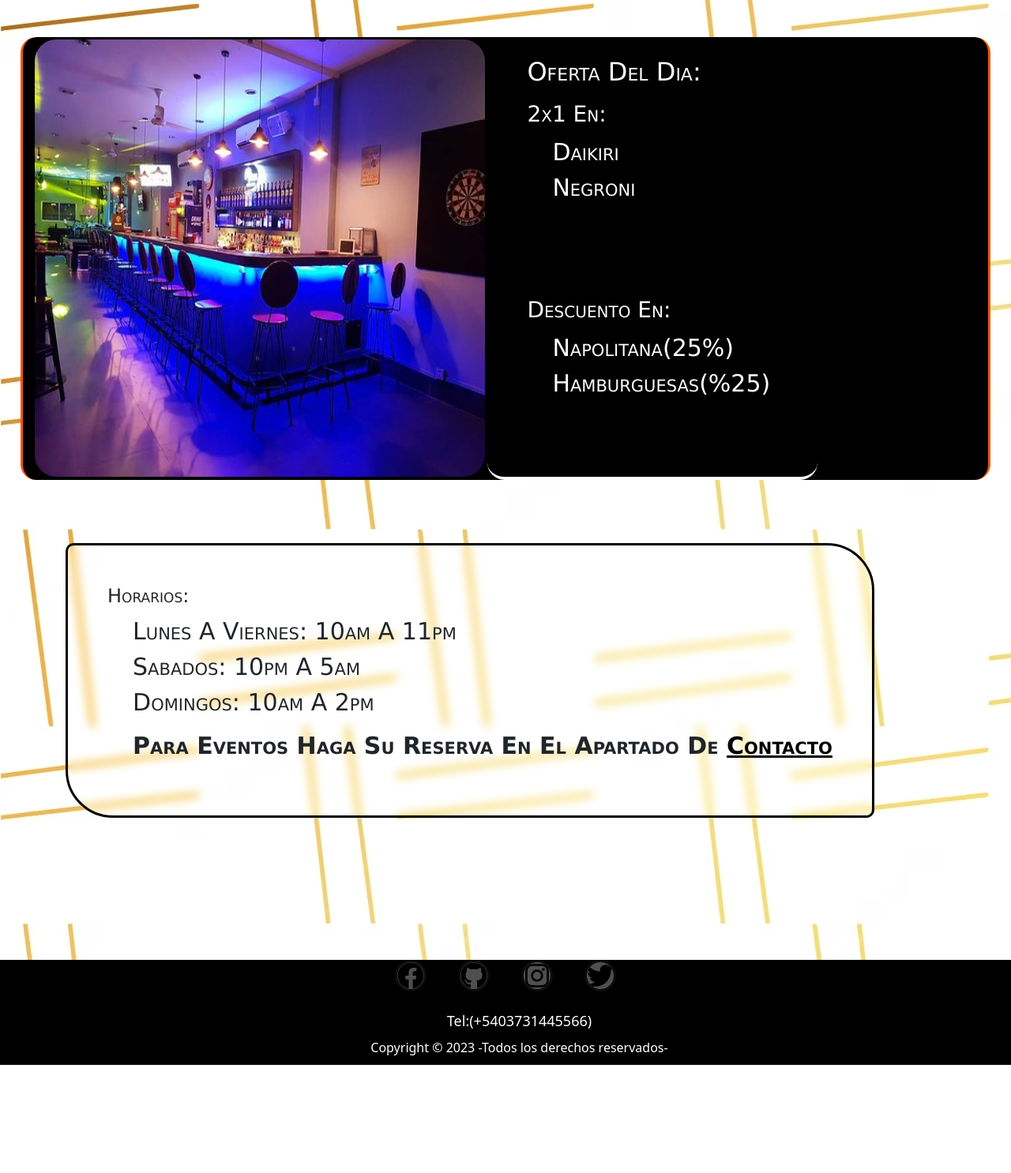
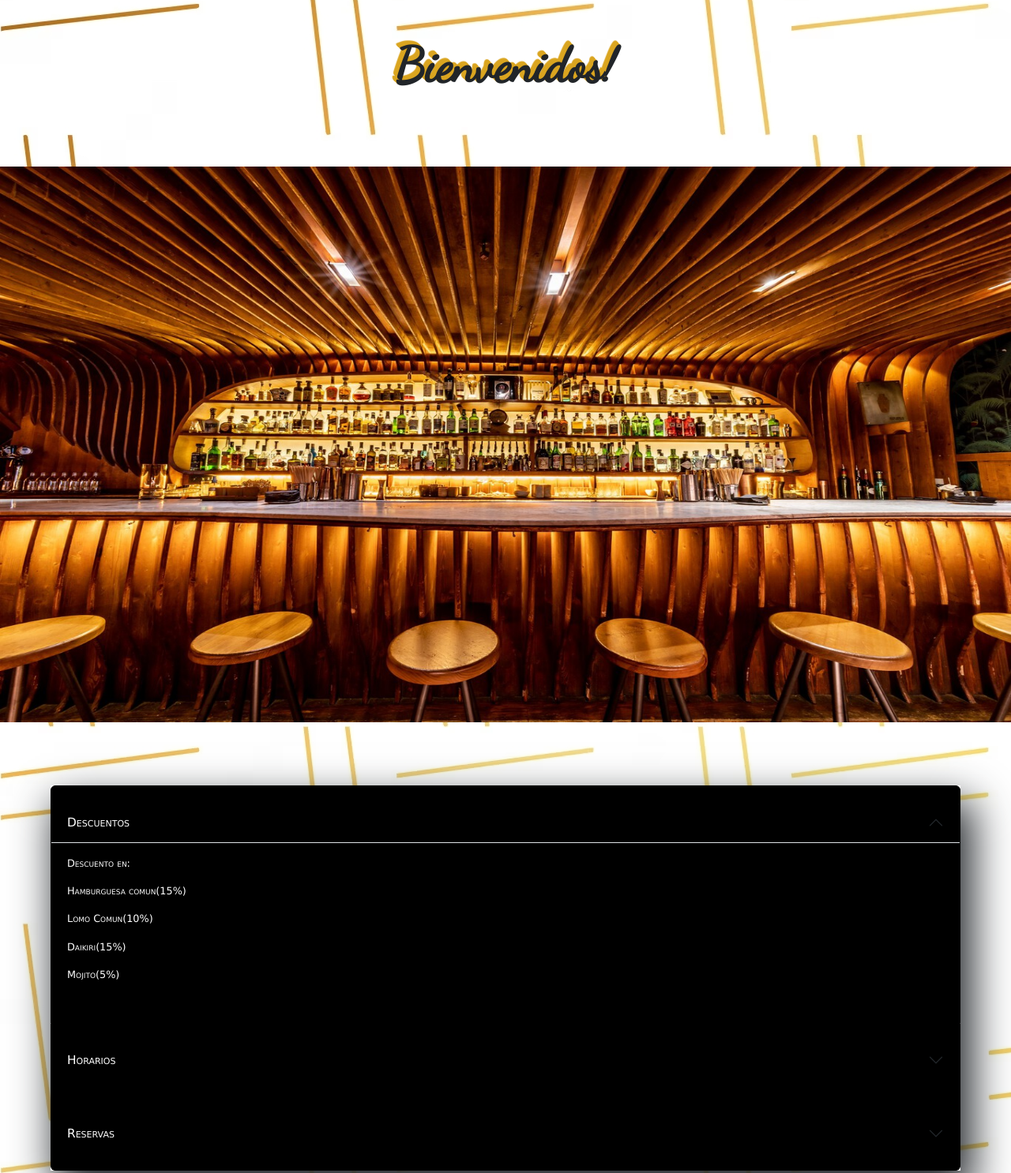
Before and after one commit to DarienMS/Coder-Web, a plain HTML site: page index.html in a window 1280 px wide. Shown: the part 79-1565 px from the top of the page at 79% size. Before the commit the page ends 1428 px from the top, so only its background shows below. Drawn offline with nearby package versions, Linux system fonts and the light colour scheme.

Commit message:
Entrega-final-sevchenko

```diff
--- a/SCSS/base/_mediaq.scss
+++ b/SCSS/base/_mediaq.scss
@@ -6,32 +6,9 @@
  }}
 
 
- @media (max-width: 1300px) {.ofertas{
-    font-size: 30px;
-    margin: 0px;
-
- }
- .texto{
-    font-size: 30px;
- }}
-
- @media (max-width: 520px) {.img-portada {
-    width: 99% ;
-    min-width: 250px;
-    height: 50vh;
 
 
 
- }
- .ofertas{
-    padding: 0 0 20px 0;
- }
- .texto-body .texto{
-    width: 300px;
-    margin: 0px;
-}
-
-}
 
 @media (max-width: 700px) {
     header nav ul{
--- a/SCSS/style.scss
+++ b/SCSS/style.scss
@@ -1,7 +1,7 @@
 //VARIBALES//
 $header-h1: clamp(28px, 3vw, 3vw) 'Courier New', Courier, monospace;
-$galery-title-clamp:  clamp(8px, 1.2vw, 1.4vw);
-$galery-text-clamp:  clamp(6px, 1.0vw, 1.2vw);
+$galery-title-clamp:  clamp(12px, 1.2vw, 1.2vw);
+$galery-text-clamp:  clamp(10px, 1.0vw, 1.0vw);
 
 
 //IMPORTS//
--- a/SCSS/views/_galeria.scss
+++ b/SCSS/views/_galeria.scss
@@ -67,7 +67,7 @@
   .card_title {
     color: #131313;
     font-family: 'Lucida Sans', 'Lucida Sans Regular', 'Lucida Grande', 'Lucida Sans Unicode', Geneva, Verdana, sans-serif;
-    line-height: 1.2vw;
+    line-height: 1.0vw;
     font-size: $galery-title-clamp;
     color: white;
     font-variant: small-caps;
--- a/SCSS/views/_index.scss
+++ b/SCSS/views/_index.scss
@@ -1,93 +1,127 @@
-.img-portada{
-    height: 70vh;
-    width: 45vw;
-    min-width: 500px;
-    display: inline-block;
-    border: solid black;
-    border-radius: 30px;
-    margin-left: 1vw;
+
+.h2-banner{
+    text-align: center;
+    margin-bottom: 90px;
+    font-family: 'Dancing Script', cursive;
+    font-weight: 600;
+    font-size: clamp(35px, 4.8vw, 5.0vw) ;
+    text-shadow: -5px -5px 1px goldenrod, -4px -4px goldenrod, -3px -3px goldenrod, -1px -1px goldenrod;
 }
+
+
+.accordion-button:not(.collapsed) {
+    color: white;
+    background-color: black;
+    box-shadow: inset 0 calc(-1 * var(--bs-accordion-border-width)) 0 var(--bs-accordion-border-color);
+}
+.accordion{
+
+    --bs-accordion-btn-focus-box-shadow: 0 0 0 0.25rem rgba(239, 239, 245, 0.25);
+}
+
+
+.accordion-button:not(.collapsed)::after{
+
+    background-image: var(--bs-accordion-btn-icon);
+}
+.div-banner{
+   img{
+    width: 100%;
+    height: 55vw;
+
+   }
 
 
 
 
 
-.ofertas{
-    margin-left: 10vw;
-    border-radius: 22px;
-    padding:25px 60px 80px 50px;
-    font-size: 40px;
+
+}
+.section-accordion{
+    margin: 10vh 5vw 0 5vw;
+    box-shadow: 10px 25px 50px 5px;
+
+}
+.accordion-item{
+    background-color: black;
+    border-color: black;
     font-family: 'Lucida Sans', 'Lucida Sans Regular', 'Lucida Grande', 'Lucida Sans Unicode', Geneva, Verdana, sans-serif;
+    font-weight: 300;
     font-variant: small-caps;
-    text-transform: capitalize;
     color: white;
-    border-bottom: solid 4px white;
+    font-size: $galery-text-clamp ;
+    padding: 20px 0 20px 0;
 
-
-    div{
-        padding-top: 10px;
+}
+.accordion-button{
+    background-color: black;
+    font-family: 'Lucida Sans', 'Lucida Sans Regular', 'Lucida Grande', 'Lucida Sans Unicode', Geneva, Verdana, sans-serif;
+    font-weight: 300;
+    font-variant: small-caps;
+    color: white;
+    font-size: $galery-title-clamp;
+}
+.accordion-body{
+    font-size: $galery-text-clamp;
+    a{
+        color: white;
+        transition: 0.5s;
+        text-decoration: underline;
+    }
+    a:hover{
+        color: goldenrod;
+        transition: 0.5s;
     }
 
 }
-
-.descuento{
-    padding-top: 100px;
-}
-.body-index{
+.index-nosotros{
     display: flex;
-    flex-wrap: wrap;
-    margin-top: 50px;
-    align-items: flex-start;
-    background-color: rgb(0, 0, 0);
-    margin: 0 2vw 0 2vw;
-    border-radius: 20px;
-    border-right: rgb(243, 83, 9) solid;
-    border-left: rgb(243, 83, 9) solid ;
-
-}
-.texto{
-    margin-top: 30px;
-    margin-bottom: 30px;
-    border: solid black;
-    border-radius: 10px;
-    backdrop-filter: blur(6px) saturate(132%);
-    -webkit-backdrop-filter: blur(6px) saturate(132%);
-    background-color: rgba(228, 16, 36, 0);
-    padding: 50px;
-    font-size: 35px;
-    margin-right: 90px;
-    border-bottom-left-radius: 60px;
-    border-top-right-radius: 60px;
-    font-family: 'Lucida Sans', 'Lucida Sans Regular', 'Lucida Grande', 'Lucida Sans Unicode', Geneva, Verdana, sans-serif;
-    font-variant: small-caps;
-    text-transform: capitalize;
-
-    h4{
-        margin-bottom: 8px;
-
-
-       }
-
-}
-.reserva{
-    margin-top: 10px;
-
-    a{
-        text-decoration: underline;
-        transition: 0.8s;
-    }
-    a:hover{
-        color: goldenrod;
-        transition: 0.8s;
-
-    }
-}
+    flex-direction: column;
+    justify-content: center;
+    align-items: center;
+    margin-top: 15vh;
+    border-top: 12px double black;
 
 
 
+    img{
+        width: 50%;
+        height: 35vw;
+        border: rgb(0, 0, 0) solid 10px;
+        border-radius: 10px;
+        box-shadow: 10px 25px 50px 5px;
 
-.texto-body{
-    display: flex;
-    justify-content: center;
-    margin-top: 50px;
+    }
+    h2{
+        color: rgb(0, 0, 0);
+        display: inline-block;
+        font-size: clamp(20px, 3.0vw, 3.2vw);
+        justify-content: center;
+        margin-bottom: 20vh;
+        margin-top: 15vh;
+        font-variant: small-caps;
+        font-family: 'Lucida Sans', 'Lucida Sans Regular', 'Lucida Grande', 'Lucida Sans Unicode', Geneva, Verdana, sans-serif;
+        border-bottom: 6px solid black;
+
+
+
+    }
+    p{
+        font-variant: small-caps;
+        font-family: 'Lucida Sans', 'Lucida Sans Regular', 'Lucida Grande', 'Lucida Sans Unicode', Geneva, Verdana, sans-serif;
+        background-color: black;
+        color: white;
+        font-size: clamp(20px, 1.5vw, 2.8vw);
+        text-align: center;
+        margin: 70px 7vw 0 7vw;
+        letter-spacing: 0.2vw;
+        border-radius: 30px;
+        border: 5px solid black;
+        border-top-color: rgb(243, 83, 9);
+        border-bottom-color: rgb(243, 83, 9);
+
+
+
+    }
+
 }
--- a/index.html
+++ b/index.html
@@ -53,48 +53,70 @@
         </header>
         <!-- Main -->
         <main class="main-index">
-        <section class="body-index">
-            <article class="portada">
-                <img data-aos="fade-right" src="./assets/image/Inicio/bar.jpg" class="img-portada" alt="imagen-portada">
-            </article>
-            <article data-aos="fade-left" class="ofertas">
-                    <h2>Oferta del dia:</h2>
-                    <div>
-                        <h3>2x1 en:</h3>
-                        <ul>
-                            <li>Daikiri</li>
-                            <li>Negroni</li>
-                    </ul>
-                    <!-- Descuentos -->
-                    <h3 class="descuento">Descuento en:</h3>
-                    <ul>
-                        <li>Napolitana(25%)</li>
-                        <li>Hamburguesas(%25)</li>
-                </ul>
+          <h2 class="h2-banner" data-aos="zoom-in">Bienvenidos!</h2>
+          <div class="div-banner">
+            <img src="./assets/image/Inicio/banner.jpg" alt="">
       </div>
-            </article>
+      <section class="section-accordion" data-aos="zoom-in">
+        <div class="accordion" id="accordionPanelsStayOpenExample">
+          <div class="accordion-item">
+            <h2 class="accordion-header" id="panelsStayOpen-headingOne">
+              <button class="accordion-button" type="button" data-bs-toggle="collapse" data-bs-target="#panelsStayOpen-collapseOne" aria-expanded="true" aria-controls="panelsStayOpen-collapseOne">
+                Descuentos
+              </button>
+            </h2>
+            <div id="panelsStayOpen-collapseOne" class="accordion-collapse collapse show" aria-labelledby="panelsStayOpen-headingOne">
+              <div class="accordion-body">
+                <p>Descuento en:</p>
+                <p>Hamburguesa comun(15%)</p>
+                <p>Lomo Comun(10%)</p>
+                <p>Daikiri(15%)</p>
+                <p>Mojito(5%)</p>
+              </div>
+            </div>
+          </div>
+          <div class="accordion-item">
+            <h2 class="accordion-header" id="panelsStayOpen-headingTwo">
+              <button class="accordion-button collapsed" type="button" data-bs-toggle="collapse" data-bs-target="#panelsStayOpen-collapseTwo" aria-expanded="false" aria-controls="panelsStayOpen-collapseTwo">
+               Horarios
+              </button>
+            </h2>
+            <div id="panelsStayOpen-collapseTwo" class="accordion-collapse collapse" aria-labelledby="panelsStayOpen-headingTwo">
+              <div class="accordion-body">
+                <p>Lunes A Viernes: 10am A 11pm</p>
+                <p>Sabados: 10pm A 5am</p>
+                <p>Domingos: 10am A 2pm</p>
+              </div>
+            </div>
+          </div>
+          <div class="accordion-item">
+            <h2 class="accordion-header" id="panelsStayOpen-headingThree">
+              <button class="accordion-button collapsed" type="button" data-bs-toggle="collapse" data-bs-target="#panelsStayOpen-collapseThree" aria-expanded="false" aria-controls="panelsStayOpen-collapseThree">
+                Reservas
+              </button>
+            </h2>
+            <div id="panelsStayOpen-collapseThree" class="accordion-collapse collapse" aria-labelledby="panelsStayOpen-headingThree">
+              <div class="accordion-body">
+               <p>Para Eventos Haga Su Reserva En El Apartado De <a href="./pages/contacto.html">Contacto</a></p>
+              </div>
+            </div>
+          </div>
+        </div>
       </section>
-        <!-- Horarios -->
-        <section data-aos="fade-up" class="texto-body">
-            <article class="texto">
-                <h4>Horarios:</h4>
-                <ul>
-                    <li>Lunes a viernes: 10am a 11pm</li>
-                    <li>Sabados: 10pm a 5am</li>
-                    <li>Domingos: 10am a 2pm</li>
-                    <li class="reserva"><strong> Para eventos haga su reserva en el apartado de <a href="./pages/contacto.html">contacto</a></strong></li>
-                </ul>
-            </article>
-        </section>
+      <div class="index-nosotros">
+        <h2 class="index-subtitle" data-aos="zoom-in">Sobre Nosotros</h2>
+        <img data-aos="zoom-in" src="./assets/image/Inicio/nosotros.jpg" alt="nosotros">
+        <p data-aos="zoom-in">Hace varios años, en una ciudad en constante evolución, existía una brecha en la vida nocturna local. Los ciudadanos, que habían madurado y buscaban experiencias más sofisticadas, anhelaban un lugar donde pudieran disfrutar de momentos de relajación y diversión en un ambiente elegante y distinguido. Fue en ese contexto que un grupo de emprendedores visionarios decidió emprender un proyecto audaz: fundar un bar que satisficiera las demandas de una clientela exigente y refinada. Con el tiempo, Oasis Bar se ganó una reputación como un destino imprescindible en la escena nocturna. Su ambiente maduro y sofisticado atraía a una clientela exigente que buscaba un lugar para relajarse y disfrutar de la compañía de amigos y seres queridos. Oasis Bar se convirtió en sinónimo de excelencia.</p>
+      </div>
      </main>
      <!-- Footer -->
        <footer>
             <div>
                 <ul class="foot">
-                    <li data-aos="fade-right" data-aos-duration="1200"><a target="_blank" href="https://es-la.facebook.com/"><button  ><img src="./assets/icon/footer/facebook.svg" alt="facebook"></button></a></li>
-                    <li data-aos="fade-right" data-aos-duration="700"><a target="_blank" href="https://github.com/"><button ><img src="./assets/icon/footer/github.svg" alt="github"></button></a></li>
-                    <li data-aos="fade-right" data-aos-duration="500"><a target="_blank" href="https://www.instagram.com/"><button ><img src="./assets/icon/footer/instagram.svg" alt="square-instagram"></button></a></li>
-                    <li data-aos="fade-right"><a target="_blank" href="https://twitter.com/?lang=es"><button ><img src="./assets/icon/footer/twitter (1).svg" alt="square-twitter"></button></a></li>
+                    <li><a target="_blank" href="https://es-la.facebook.com/"><button  ><img src="./assets/icon/footer/facebook.svg" alt="facebook"></button></a></li>
+                    <li><a target="_blank" href="https://github.com/"><button ><img src="./assets/icon/footer/github.svg" alt="github"></button></a></li>
+                    <li><a target="_blank" href="https://www.instagram.com/"><button ><img src="./assets/icon/footer/instagram.svg" alt="square-instagram"></button></a></li>
+                    <li><a target="_blank" href="https://twitter.com/?lang=es"><button ><img src="./assets/icon/footer/twitter (1).svg" alt="square-twitter"></button></a></li>
             </ul>
               <p class="tel">Tel:(+5403731445566)</p><p class="copyright">Copyright © 2023 -Todos los derechos reservados-</p>
             </div>
```
Also changed, not shown: CSS/style.css, assets/image/Inicio/banner.jpg (added), assets/image/Inicio/bar.jpg (deleted), assets/image/Inicio/nosotros.jpg (added), 1 other file. Lines whose indentation alone changed are shown as unchanged.
